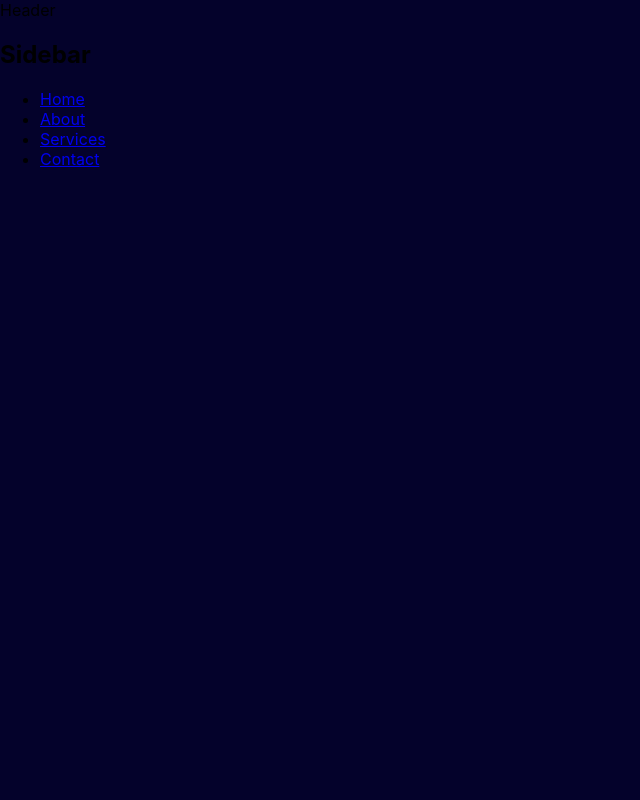
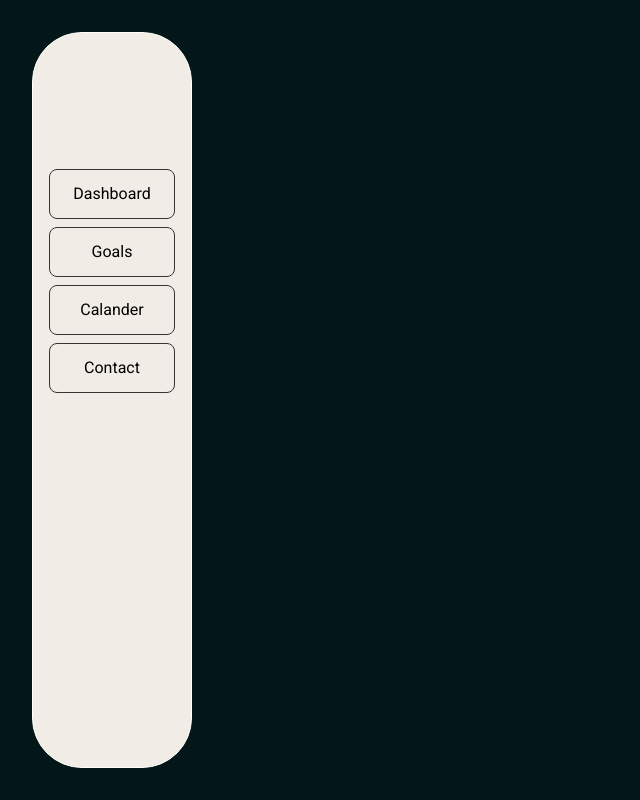
Before and after one commit to resche-b/Fitness-Activity-Tracker, a React (Create React App) app in the folder fitness-activity-tracker/: page / in a window 1280 px wide. Shown: the whole page, without its empty margins (0-640 px from the left). Built offline with nearby package versions, Linux system fonts and the light colour scheme.

Commit message:
inital sidebar

```diff
--- a/fitness-activity-tracker/src/App.css
+++ b/fitness-activity-tracker/src/App.css
@@ -1,4 +0,0 @@
-.App {
-  background-color: rgb(4, 2, 43);
-  min-height: 100vh
-}
--- a/fitness-activity-tracker/src/App.js
+++ b/fitness-activity-tracker/src/App.js
@@ -5,7 +5,7 @@ import Sidebar from './Sidebar';
 function App() {
   return (
     <div className="App">
-      <Header/>
+      {/* <Header/> */}
       <Sidebar/>
 
     </div>
--- a/fitness-activity-tracker/src/Sidebar.css
+++ b/fitness-activity-tracker/src/Sidebar.css
@@ -1,3 +1,50 @@
+@import url('https://fonts.googleapis.com/css2?family=Roboto:wght@400;500;700&display=swap');
+
 .sidebar {
-    background-color: blueviolet;
+    background-color: #F1EDE6;
+    color: black;
+    width: 12.5%;
+    height: 92vh;
+    position: fixed;
+    top: 4vh;
+    left: 4vh;
+    overflow-y: auto;
+    border-radius: 50px;
+    display: flex;
+    flex-direction: column;
+    align-items: center;
+    font-family: 'Roboto', sans-serif;
+    font-size: 2vh;
+    border: 1px solid white;
+
 }
+
+ul {
+    margin-top: 15vh;
+    list-style-type: none;
+    line-height: 3;
+    width: 100%;
+    text-align: center;
+    padding: 1vh;
+}
+
+li {
+    border: 1px solid #363434;
+    border-radius: 1vh;
+    margin: 1vh;
+    transition: background-color 0.3s, color 0.3s, box-shadow 0.3s;
+    user-select: none;
+}
+
+li:hover {
+    background-color: #f0f0f0;
+    color: #007bff;
+    box-shadow: 0px 4px 8px rgba(0, 0, 0, 0.2);
+    cursor: pointer;
+}
+
+li:active {
+    background-color: #e0e0e0b0;
+    transform: scale(0.98);
+    box-shadow: 0px 2px 4px rgba(0, 0, 0, 0.2);
+}
--- a/fitness-activity-tracker/src/Sidebar.js
+++ b/fitness-activity-tracker/src/Sidebar.js
@@ -1,16 +1,17 @@
 import React from 'react'
+import './App.css';
+import './Sidebar.css';
 
 const Sidebar = () => {
   return (
-    <aside class="sidebar">
-      <h2>Sidebar</h2>
+    <div className='sidebar'>
       <ul>
-        <li><a href="#">Home</a></li>
-        <li><a href="#">About</a></li>
-        <li><a href="#">Services</a></li>
-        <li><a href="#">Contact</a></li>
+        <li>Dashboard</li>
+        <li>Goals</li>
+        <li>Calander</li>
+        <li>Contact</li>
       </ul>
-    </aside>
+    </div>
   )
 }
 
--- a/fitness-activity-tracker/src/index.css
+++ b/fitness-activity-tracker/src/index.css
@@ -1,10 +1,11 @@
+* {
+  margin: 0;
+  padding: 0;
+  box-sizing: border-box;
+}
+
 body {
-  margin: 0;
-  font-family: -apple-system, BlinkMacSystemFont, 'Segoe UI', 'Roboto', 'Oxygen',
-    'Ubuntu', 'Cantarell', 'Fira Sans', 'Droid Sans', 'Helvetica Neue',
-    sans-serif;
-  -webkit-font-smoothing: antialiased;
-  -moz-osx-font-smoothing: grayscale;
+  background-color: #031718;
 }
 
 code {
```
